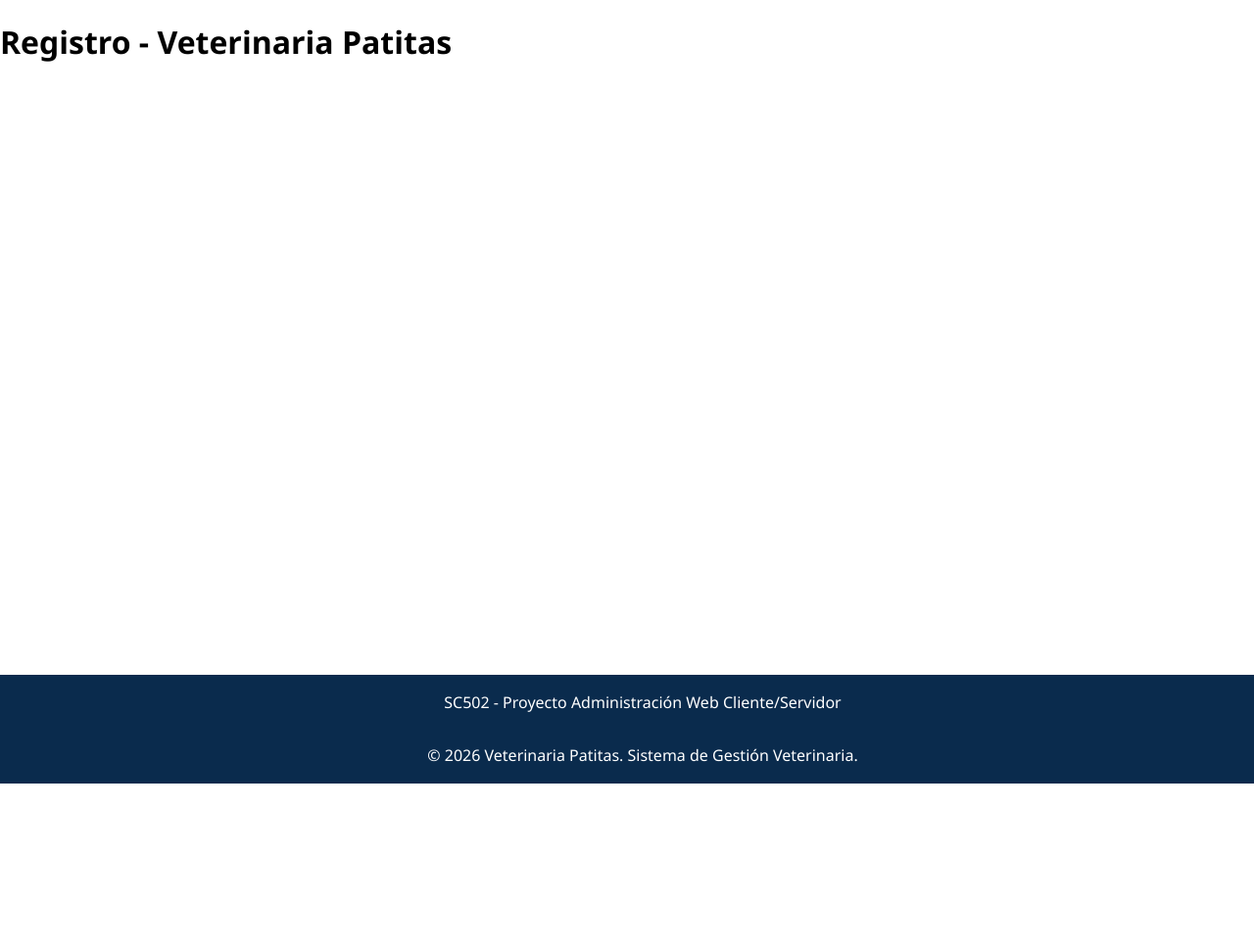
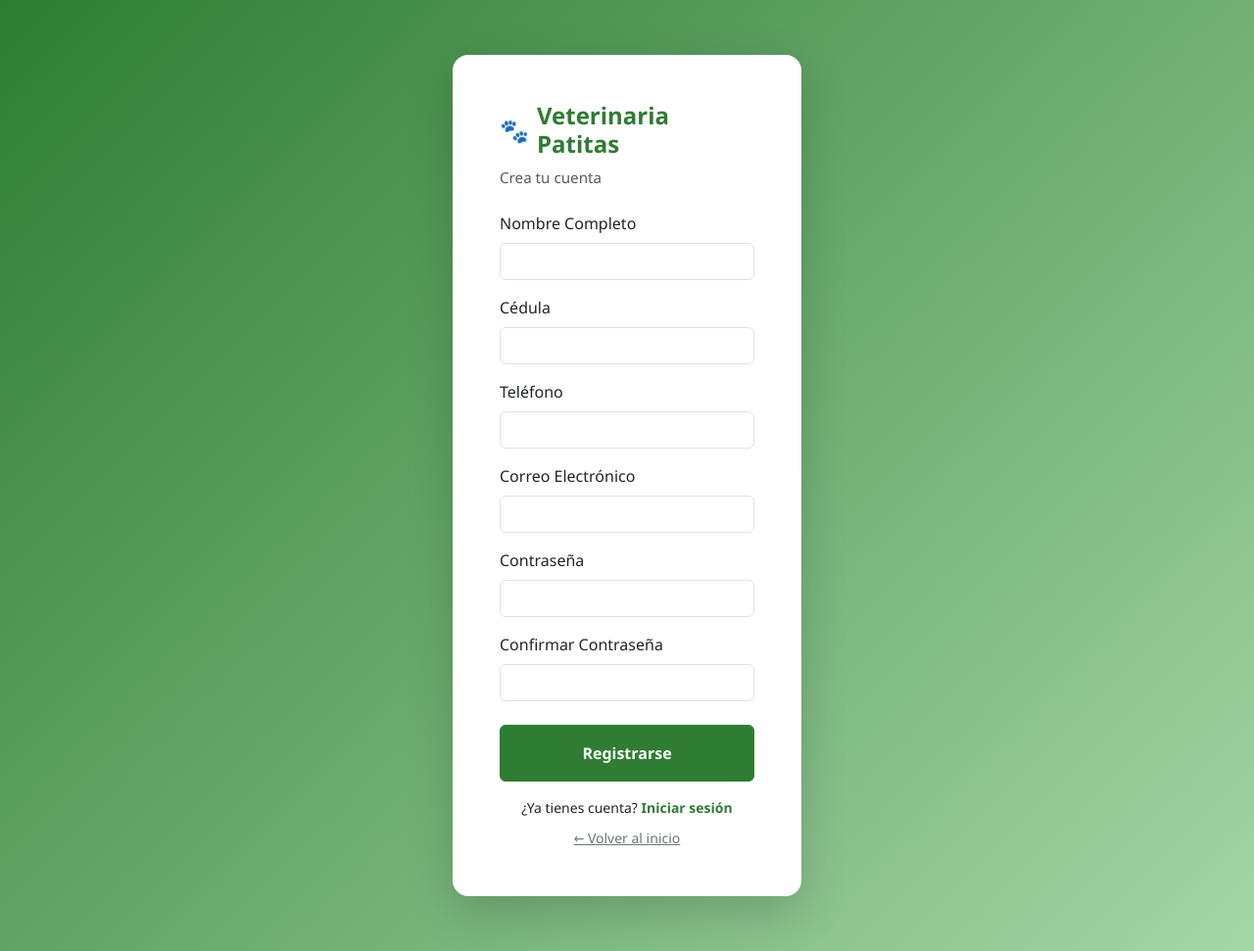
Before and after one commit to evgongora/veterinaria-patitas, a PHP site: page /paginas/registro.html in a window 1280 px wide. Shown: the whole page at 98% size. Before the commit the page ends 800 px from the top, so only its background shows below. Run offline with PHP 8.4, Linux system fonts and the light colour scheme.

Commit message:
feat: implementar auth

```diff
--- a/css/estilos.css
+++ b/css/estilos.css
@@ -98,3 +98,85 @@ main {
     bottom: 0;
     width: 100%;
 }
+
+/* ============================================
+   Páginas de autenticación (login / registro)
+   Paleta: Verde Principal #2E7D32, Verde Claro #A5D6A7, Azul Suave #1976D2
+   ============================================ */
+.auth-page {
+    min-height: 100vh;
+    background: linear-gradient(135deg, #2E7D32 0%, #A5D6A7 100%);
+    display: flex;
+    align-items: center;
+    justify-content: center;
+    padding: 1.5rem;
+}
+
+.auth-container {
+    width: 100%;
+    max-width: 420px;
+}
+
+.auth-card {
+    border-radius: 1rem;
+    border: none;
+    background: #FFFFFF;
+}
+
+.auth-header .auth-logo-icon {
+    font-size: 1.5rem;
+}
+
+.auth-title {
+    color: #2E7D32;
+    font-size: 1.5rem;
+    font-weight: 700;
+}
+
+.auth-subtitle {
+    font-size: 0.95rem;
+}
+
+.auth-page .btn-primary {
+    background-color: #2E7D32;
+    border-color: #2E7D32;
+    font-weight: 600;
+}
+
+.auth-page .btn-primary:hover {
+    background-color: #1b5e20;
+    border-color: #1b5e20;
+}
+
+.auth-page .form-control:focus {
+    border-color: #A5D6A7;
+    box-shadow: 0 0 0 0.25rem rgba(46, 125, 50, 0.25);
+}
+
+.auth-links a.fw-semibold,
+.auth-links a.text-primary {
+    color: #2E7D32 !important;
+}
+
+.auth-links a.fw-semibold:hover,
+.auth-links a.text-primary:hover {
+    color: #1b5e20 !important;
+}
+
+.auth-page .alert-info {
+    background-color: rgba(25, 118, 210, 0.15);
+    border-color: #1976D2;
+    color: #0d47a1;
+}
+
+.auth-page .alert-danger {
+    background-color: #fef2f2;
+    border-color: #dc2626;
+    color: #991b1b;
+}
+
+.auth-page .alert-success {
+    background-color: #f0fdf4;
+    border-color: #22c55e;
+    color: #166534;
+}
--- a/js/validaciones.js
+++ b/js/validaciones.js
@@ -1,3 +1,65 @@
 /**
  * Veterinaria Patitas - Validaciones
+ * Funciones reutilizables para validación de formularios
  */
+
+const Validaciones = {
+  /**
+   * Valida que un campo no esté vacío
+   * @param {string} valor
+   * @param {string} nombreCampo - Nombre para mensajes de error
+   * @returns {{ valido: boolean, mensaje: string }}
+   */
+  requerido(valor, nombreCampo = 'Este campo') {
+    const limpio = (valor || '').toString().trim();
+    return {
+      valido: limpio.length > 0,
+      mensaje: limpio.length === 0 ? `${nombreCampo} es requerido.` : ''
+    };
+  },
+
+  /**
+   * Valida formato de email
+   * @param {string} valor
+   * @returns {{ valido: boolean, mensaje: string }}
+   */
+  email(valor) {
+    const regex = /^[^\s@]+@[^\s@]+\.[^\s@]+$/;
+    const limpio = (valor || '').toString().trim();
+    const vacio = this.requerido(limpio, 'El correo electrónico');
+    if (!vacio.valido) return vacio;
+    return {
+      valido: regex.test(limpio),
+      mensaje: regex.test(limpio) ? '' : 'El correo electrónico no tiene un formato válido.'
+    };
+  },
+
+  /**
+   * Valida que contraseña y confirmación coincidan
+   * @param {string} password
+   * @param {string} confirmacion
+   * @returns {{ valido: boolean, mensaje: string }}
+   */
+  contraseñasIguales(password, confirmacion) {
+    const p = (password || '').toString();
+    const c = (confirmacion || '').toString();
+    return {
+      valido: p === c && p.length > 0,
+      mensaje: p !== c ? 'Las contraseñas no coinciden.' : ''
+    };
+  },
+
+  /**
+   * Valida longitud mínima de contraseña
+   * @param {string} valor
+   * @param {number} min - Longitud mínima (default 4)
+   * @returns {{ valido: boolean, mensaje: string }}
+   */
+  longitudMinima(valor, min = 4) {
+    const v = (valor || '').toString();
+    return {
+      valido: v.length >= min,
+      mensaje: v.length < min ? `La contraseña debe tener al menos ${min} caracteres.` : ''
+    };
+  }
+};
--- a/paginas/registro.html
+++ b/paginas/registro.html
@@ -2,21 +2,79 @@
 <html lang="es">
 <head>
     <meta charset="UTF-8">
+    <meta name="viewport" content="width=device-width, initial-scale=1.0">
     <title>Registro - Veterinaria Patitas</title>
+    <link href="https://cdn.jsdelivr.net/npm/bootstrap@5.3.2/dist/css/bootstrap.min.css" rel="stylesheet">
     <link rel="stylesheet" href="../css/estilos.css">
 </head>
-<body>
-    <header>
-        <h1>Registro - Veterinaria Patitas</h1>
-    </header>
-    <main></main>
-    <footer>
-        <div class="footer">
-            <p>SC502 - Proyecto Administración Web Cliente/Servidor</p>
-            <p>&copy; 2026 Veterinaria Patitas. Sistema de Gestión Veterinaria.</p>
-        </div>
-    </footer>
+<body class="auth-page">
+    <main class="auth-container">
+        <section class="auth-card card shadow-lg">
+            <div class="card-body p-4 p-md-5">
+                <header class="auth-header mb-4">
+                    <div class="logo-group d-flex align-items-center gap-2 mb-2">
+                        <span class="auth-logo-icon" aria-hidden="true">🐾</span>
+                        <h1 class="auth-title mb-0">Veterinaria Patitas</h1>
+                    </div>
+                    <p class="auth-subtitle text-muted mb-0">Crea tu cuenta</p>
+                </header>
+
+                <div id="registro-alert" class="alert d-none" role="alert"></div>
+
+                <form id="registro-form" novalidate>
+                    <div class="form-group mb-3">
+                        <label for="registro-nombre" class="form-label">Nombre Completo</label>
+                        <input type="text" class="form-control" id="registro-nombre" required>
+                        <div id="registro-nombre-error" class="invalid-feedback" role="alert"></div>
+                    </div>
+                    <div class="form-group mb-3">
+                        <label for="registro-cedula" class="form-label">Cédula</label>
+                        <input type="text" class="form-control" id="registro-cedula" required>
+                        <div id="registro-cedula-error" class="invalid-feedback" role="alert"></div>
+                    </div>
+                    <div class="form-group mb-3">
+                        <label for="registro-telefono" class="form-label">Teléfono</label>
+                        <input type="tel" class="form-control" id="registro-telefono" required>
+                        <div id="registro-telefono-error" class="invalid-feedback" role="alert"></div>
+                    </div>
+                    <div class="form-group mb-3">
+                        <label for="registro-email" class="form-label">Correo Electrónico</label>
+                        <input type="email" class="form-control" id="registro-email" required>
+                        <div id="registro-email-error" class="invalid-feedback" role="alert"></div>
+                    </div>
+                    <div class="form-group mb-3">
+                        <label for="registro-password" class="form-label">Contraseña</label>
+                        <input type="password" class="form-control" id="registro-password" required>
+                        <div id="registro-password-error" class="invalid-feedback" role="alert"></div>
+                    </div>
+                    <div class="form-group mb-4">
+                        <label for="registro-password-confirm" class="form-label">Confirmar Contraseña</label>
+                        <input type="password" class="form-control" id="registro-password-confirm" required>
+                        <div id="registro-password-confirm-error" class="invalid-feedback" role="alert"></div>
+                    </div>
+                    <button type="submit" class="btn btn-primary w-100 py-3 mb-3">
+                        Registrarse
+                    </button>
+                </form>
+
+                <nav class="auth-links text-center" aria-label="Enlaces de autenticación">
+                    <p class="mb-2 small">
+                        ¿Ya tienes cuenta?
+                        <a href="login.html" class="text-decoration-none fw-semibold">Iniciar sesión</a>
+                    </p>
+                    <a href="../index.html" class="d-inline-flex align-items-center gap-1 text-secondary small">
+                        ← Volver al inicio
+                    </a>
+                </nav>
+            </div>
+        </section>
+    </main>
+
+    <script src="https://cdn.jsdelivr.net/npm/bootstrap@5.3.2/dist/js/bootstrap.bundle.min.js"></script>
     <script src="../js/validaciones.js"></script>
     <script src="../js/autenticacion.js"></script>
+    <script>
+        document.addEventListener('DOMContentLoaded', () => Auth.initRegistro());
+    </script>
 </body>
 </html>
```
Also changed, not shown: js/autenticacion.js (+135 -1 lines), paginas/login.html (+55 -11 lines).
